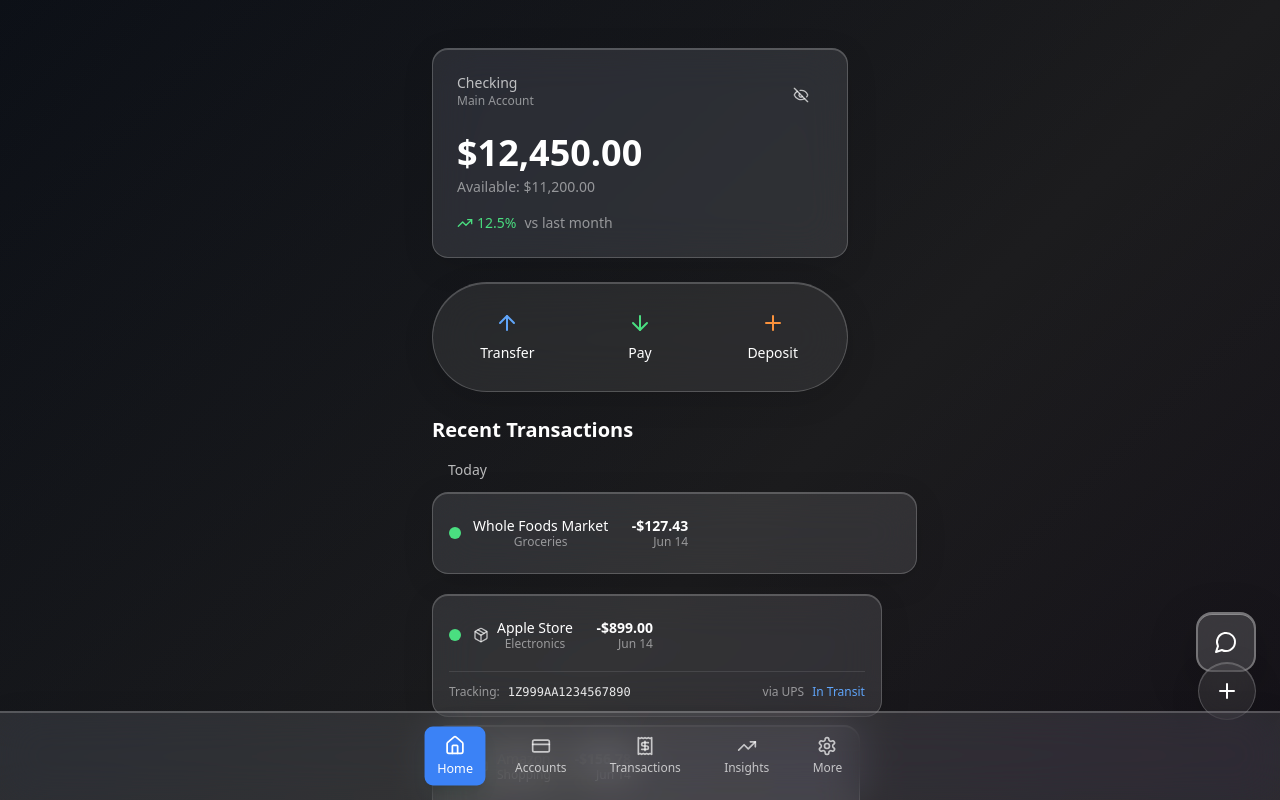
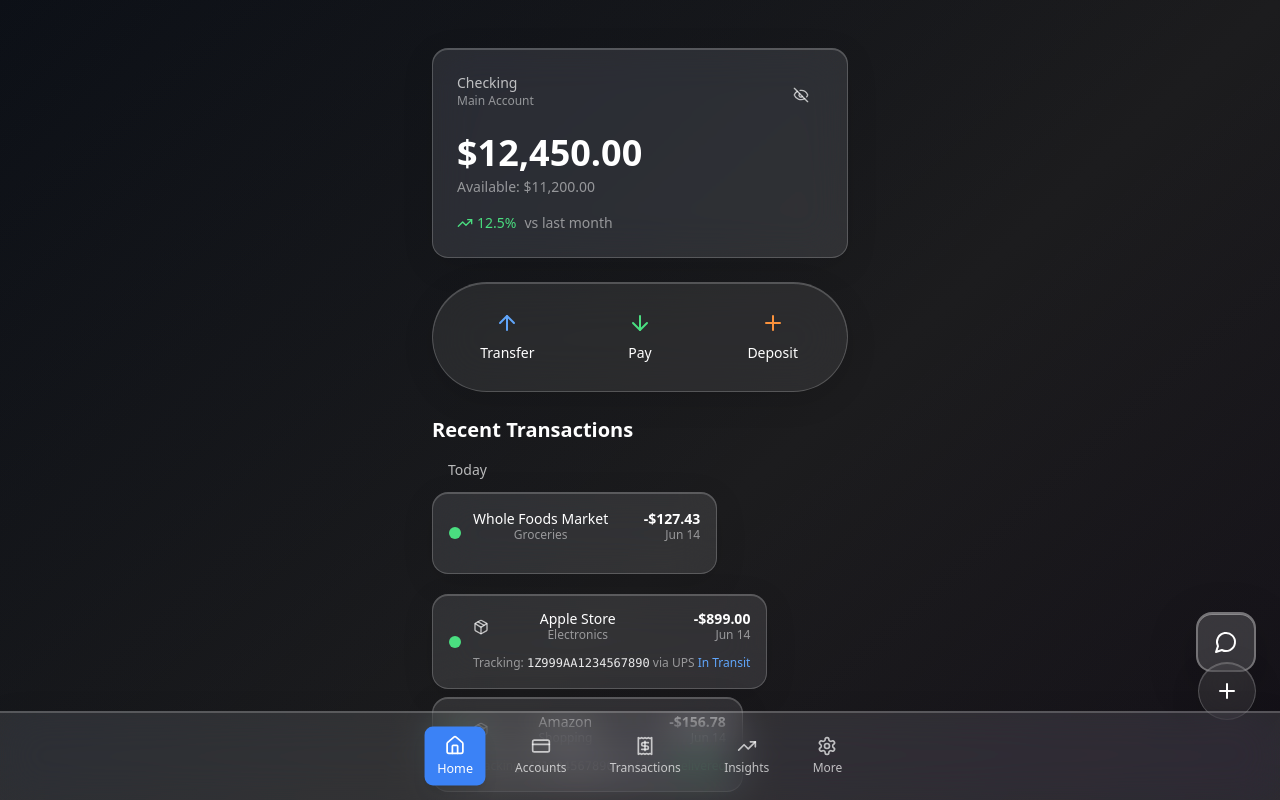
Before and after one commit to ObsidianWRK/liquid-spark-finance, a React (Vite) app: page / in a window 1280 px wide. Shown: the top 800 px of the page. Built offline with nearby package versions, Linux system fonts and the light colour scheme.

Commit message:
Refactor: Implement transaction grid layout
Implement a CSS grid system for transaction items to fix alignment issues. Update TransactionWithScores component to use the grid layout and absolute positioning for score circles.

```diff
--- a/src/components/TransactionWithScores.tsx
+++ b/src/components/TransactionWithScores.tsx
@@ -130,7 +130,7 @@ const TransactionWithScores = ({ transaction, scores, currency }: TransactionWit
 
   return (
     <GlassCard
-      className="p-4 mb-3 glass-interactive hover:bg-white/10 transition-all duration-300"
+      className="p-4 mb-3 glass-interactive hover:bg-white/10 transition-all duration-300 relative"
       interactive
       onClick={() => setShowScores(!showScores)}
       onMouseEnter={() => setShowScores(true)}
@@ -138,81 +138,72 @@ const TransactionWithScores = ({ transaction, scores, currency }: TransactionWit
       aria-label={`Transaction: ${transaction.merchant}, ${formatCurrency(transaction.amount)}, Financial score ${scores.financial}, Health score ${scores.health}, Eco score ${scores.eco}`}
       role="button"
     >
-      {/* Fixed Container with Consistent Height */}
-      <div className="min-h-[48px] flex items-center justify-between">
-        {/* Left Section - Status and Transaction Info */}
-        <div className="flex items-center space-x-3 flex-1 min-w-0">
+      {/* Transaction Grid Layout */}
+      <div className="transaction-grid">
+        {/* Status Dot */}
+        <div className="transaction-status">
           <div
-            className={`w-3 h-3 rounded-full flex-shrink-0 ${getStatusColor(transaction.status)}`}
+            className={`w-3 h-3 rounded-full ${getStatusColor(transaction.status)}`}
             aria-label={`Status: ${transaction.status}`}
           />
+        </div>
 
-          <div className="flex items-center space-x-2 min-w-0 flex-1">
+        {/* Main Content */}
+        <div className="transaction-main">
           {hasShippingInfo && (
             <div className="text-white/70 flex-shrink-0">
               <Package className="w-4 h-4" />
             </div>
           )}
-            <div className="min-w-0 flex-1">
-              <p className="text-white font-medium text-sm truncate leading-tight">
+          <div className="transaction-merchant-info">
+            <p className="transaction-merchant-name">
               {transaction.merchant}
             </p>
-              <p className="text-white/50 text-xs truncate leading-tight">
+            <p className="transaction-category">
               {transaction.category.name}
             </p>
           </div>
         </div>
+
+        {/* Amount */}
+        <div className="transaction-amount">
+          <p className={`transaction-amount-value ${getAmountColor(transaction.amount)}`}>
+            {formatCurrency(transaction.amount)}
+          </p>
+          <p className="transaction-date">{formatDate(transaction.date)}</p>
         </div>
 
-        {/* Right Section - Amount and Scores with Fixed Layout */}
-        <div className="flex items-center space-x-3 flex-shrink-0">
-          {/* Amount Column - Fixed Width */}
-          <div className="text-right min-w-[80px]">
-            <p className={`font-bold text-sm leading-tight ${getAmountColor(transaction.amount)}`}>
-              {formatCurrency(transaction.amount)}
-            </p>
-            <p className="text-white/50 text-xs leading-tight">{formatDate(transaction.date)}</p>
+        {/* Shipping Info */}
+        {hasShippingInfo && (
+          <div className="transaction-shipping">
+            <span>Tracking: </span>
+            <span className="text-white/90 font-mono">{transaction.trackingNumber}</span>
+            <span> via {transaction.shippingProvider} </span>
+            <span className={`font-medium ${getDeliveryStatusColor(transaction.deliveryStatus)}`}>
+              {transaction.deliveryStatus}
+            </span>
+          </div>
+        )}
       </div>
 
-          {/* Score Circles Container - Reserved Space */}
-          <div className="w-[200px] flex justify-end">
-            {showScores && (
-              <div className="flex items-center space-x-2 pl-3 border-l border-white/10 animate-fade-in">
+      {/* Score Circles - Absolutely Positioned */}
+      <div className={`score-circles-container ${showScores ? 'score-circles-visible' : 'score-circles-hidden'}`}>
         <ScoreCircle
           score={scores.health}
           label="Health"
+          size={28}
         />
         <ScoreCircle
           score={scores.eco}
           label="Eco"
+          size={28}
         />
         <ScoreCircle
           score={scores.financial}
           label="Financial"
+          size={28}
         />
       </div>
-            )}
-          </div>
-        </div>
-      </div>
-
-      {/* Shipping Info */}
-      {hasShippingInfo && (
-        <div className="mt-3 pt-3 border-t border-white/10">
-          <div className="flex items-center justify-between text-xs">
-            <div className="flex items-center space-x-2">
-              <span className="text-white/50">Tracking:</span>
-              <span className="text-white/90 font-mono">{transaction.trackingNumber}</span>
-            </div>
-            <div className="flex items-center space-x-2">
-              <span className="text-white/50">via {transaction.shippingProvider}</span>
-              <span className={`font-medium ${getDeliveryStatusColor(transaction.deliveryStatus)}`}>
-                {transaction.deliveryStatus}
-              </span>
-            </div>
-          </div>
-        </div>
-      )}
     </GlassCard>
   );
 };
--- a/src/styles/glass.css
+++ b/src/styles/glass.css
@@ -444,6 +444,112 @@
   line-height: 1.2;
 }
 
+/* Transaction Grid System for Perfect Alignment */
+.transaction-grid {
+  display: grid;
+  grid-template-columns: 12px 1fr auto;
+  grid-template-rows: auto auto;
+  gap: 8px 12px;
+  align-items: center;
+  min-height: 48px;
+  width: 100%;
+}
+
+.transaction-status {
+  grid-row: 1 / -1;
+  align-self: center;
+  justify-self: center;
+}
+
+.transaction-main {
+  grid-column: 2;
+  grid-row: 1;
+  display: flex;
+  align-items: center;
+  gap: 8px;
+  min-width: 0;
+}
+
+.transaction-amount {
+  grid-column: 3;
+  grid-row: 1;
+  text-align: right;
+  min-width: 80px;
+  align-self: center;
+}
+
+.transaction-shipping {
+  grid-column: 2 / -1;
+  grid-row: 2;
+  font-size: 0.75rem;
+  color: rgba(255, 255, 255, 0.5);
+  padding-top: 4px;
+}
+
+.transaction-merchant-info {
+  flex: 1;
+  min-width: 0;
+  display: flex;
+  flex-direction: column;
+  justify-content: center;
+}
+
+.transaction-merchant-name {
+  font-size: 0.875rem;
+  font-weight: 500;
+  color: white;
+  line-height: 1.2;
+  margin: 0;
+  white-space: nowrap;
+  overflow: hidden;
+  text-overflow: ellipsis;
+}
+
+.transaction-category {
+  font-size: 0.75rem;
+  color: rgba(255, 255, 255, 0.5);
+  line-height: 1.2;
+  margin: 0;
+  white-space: nowrap;
+  overflow: hidden;
+  text-overflow: ellipsis;
+}
+
+.transaction-amount-value {
+  font-size: 0.875rem;
+  font-weight: 700;
+  line-height: 1.2;
+  margin: 0;
+}
+
+.transaction-date {
+  font-size: 0.75rem;
+  color: rgba(255, 255, 255, 0.5);
+  line-height: 1.2;
+  margin: 0;
+}
+
+/* Score circles container */
+.score-circles-container {
+  position: absolute;
+  right: 16px;
+  top: 50%;
+  transform: translateY(-50%);
+  display: flex;
+  gap: 8px;
+  transition: all 0.3s cubic-bezier(0.4, 0, 0.2, 1);
+}
+
+.score-circles-hidden {
+  opacity: 0;
+  transform: translateY(-50%) translateX(20px);
+}
+
+.score-circles-visible {
+  opacity: 1;
+  transform: translateY(-50%) translateX(0);
+}
+
 /* Fade-in animation for score circles */
 .animate-fade-in {
   animation: fadeIn 0.3s ease-in-out;
```
Lines whose indentation alone changed are shown as unchanged.
